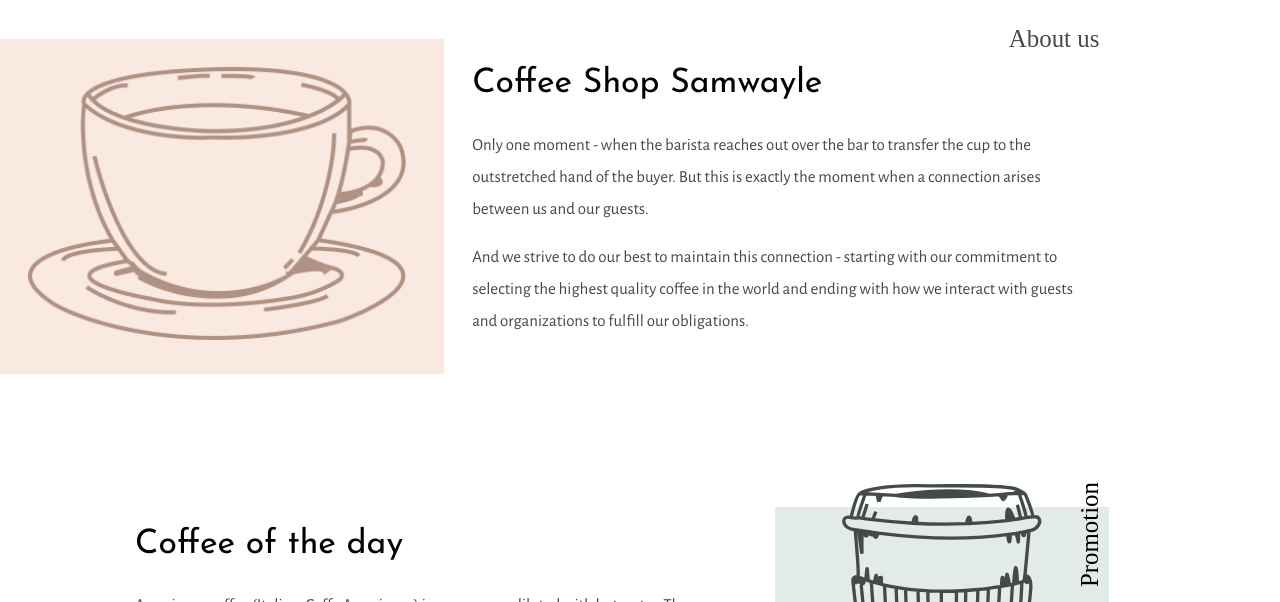
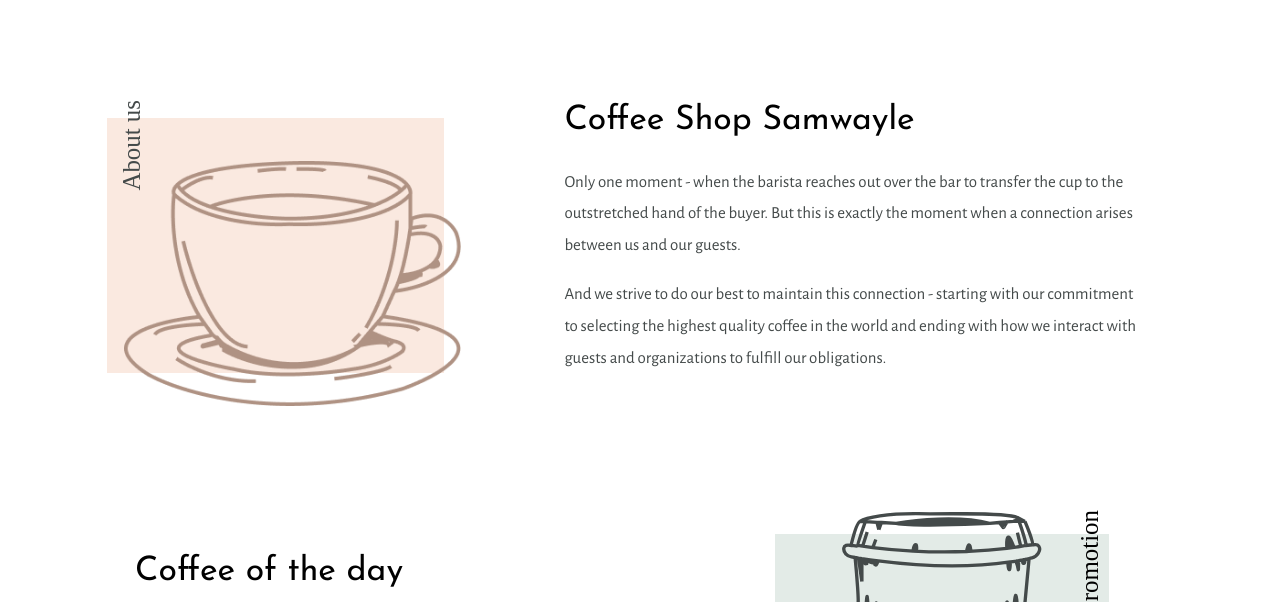
Before and after one commit to HellgaProkopovich/ITGIRLS_teamproject1, a website: page index.html in a window 1280 px wide. Shown: the part 672-1274 px from the top of the page. Drawn offline with nearby package versions, Linux system fonts and the light colour scheme; files that its build step writes are made by us from their sources; a web font is replaced by a local one.

Commit message:
second-section-container

```diff
--- a/assets/sass/second-section.sass
+++ b/assets/sass/second-section.sass
@@ -14,9 +14,9 @@
 
     img:nth-child(2)
         position: absolute
-        width: 85%
-        top: 2rem
-        left: 2rem
+        width: 95%
+        top: -1.2rem
+        left: 0.8rem
 
 .second-section-link
     display: none
@@ -33,29 +33,29 @@
 @media screen and (min-width: 700px)
     .second-section-container
         flex-direction: row
-        margin-left: 7.5
-        margin-right: 12rem
+        margin-left: 7.5rem
+        margin-top: 2.5rem
+        margin-right: 8rem
 
     .images-second-section
-        width: 40%
+        width: 23.75rem
         height: auto
-        margin-bottom: 0
+        margin-top: 4%
+
+        img:nth-child(2)
+            width: 100%
+            position: absolute
+            top: 17%
+            left: 5%
+
+    .second-section-link
+        display: block
+        writing-mode: vertical-rl
+        transform: rotate(180deg)
+        position: absolute
+        top: -1.25rem
+        right: 21rem
 
     .text-second-section
         width: 60%
-
-    .images-second-section img:nth-child(2)
-        right: -10%
-        bottom: -10%
-
-    .second-section-link
-        display: block
-        // text-decoration: none
-        // color: black
-        position: absolute
-        top: -24px
-        right: 0
-        background-color: rgba(255, 255, 255, 0.7)
-        /* Прозрачный белый фон для лучшей видимости */
-        padding: 10px
-        // font-style: Cedarville Cursive, sans-serif
+        margin-left: 6.4375rem
--- a/index.html
+++ b/index.html
@@ -96,6 +96,7 @@
       <div class="images-second-section">
         <img class="images-second-section-background" src="./assets/images/bkgrnd2.png" alt="background" />
         <img class="second-section-container-cup" src="./assets/images/cup.png" alt="cup" />
+        <div><a class="ui-font_link-in-sections second-section-link" href="#">About us</a></div>
       </div>
       <div class="text-second-section">
         <h2 class="text-second-section-h2">Coffee Shop Samwayle</h2>
@@ -111,7 +112,6 @@
           world and ending with how we interact with guests and organizations
           to fulfill our obligations.
         </p>
-        <a class="ui-font_link-in-sections second-section-link" href="#">About us</a>
       </div>
     </section>
     <!--Конец блока Coffee Shop Samwayle-->
```
